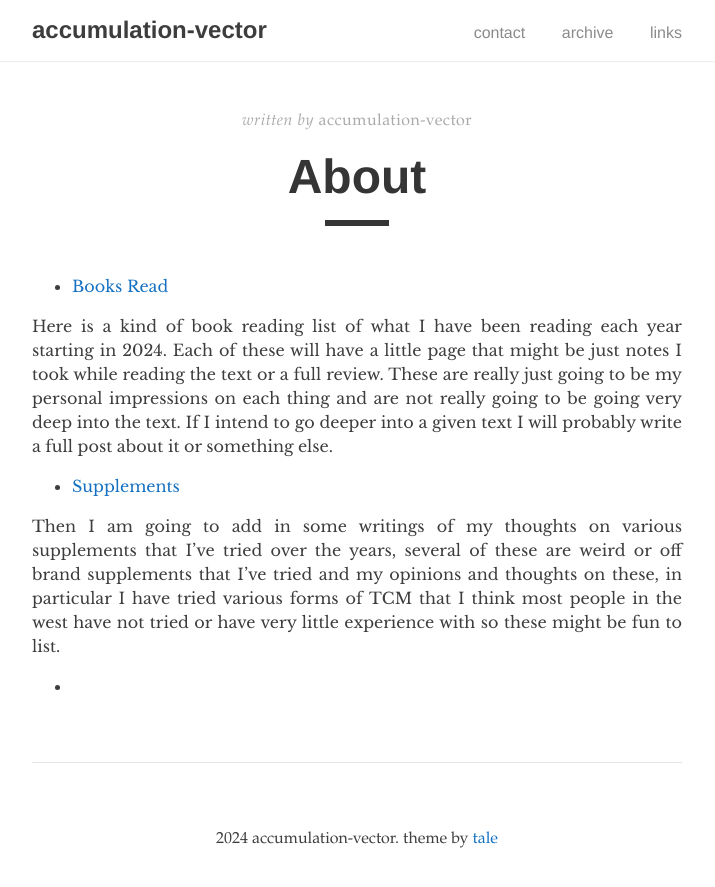
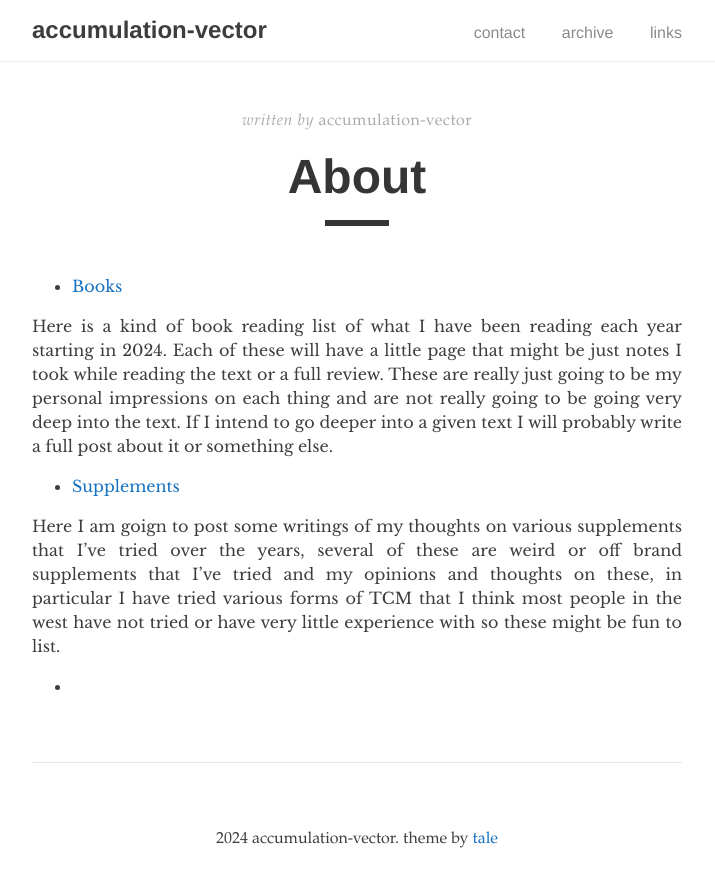
Before and after one commit to accumulationvector/accumulationvector.github.io, a Jekyll site: the page built from _pages/about.md, in a window 1280 px wide. Shown: the top 887 px of the page, without its empty margins (283-998 px from the left). Built offline with Jekyll 4.4.1, drawn with Linux system fonts in a browser that asks for light colours.

Commit message:
Update about.md

```diff
--- a/_pages/about.md
+++ b/_pages/about.md
@@ -6,13 +6,13 @@
 ---
 
 
-- [Books Read]()
+- [Books](https://accumulationvector.com/books/)
 
 Here is a kind of book reading list of what I have been reading each year starting in 2024. Each of these will have a little page that might be just notes I took while reading the text or a full review. These are really just going to be my personal impressions on each thing and are not really going to be going very deep into the text. If I intend to go deeper into a given text I will probably write a full post about it or something else.
 
 
-- [Supplements]()
+- [Supplements](https://accumulationvector.com/supplements/)
 
-Then I am going to add in some writings of my thoughts on various supplements that I've tried over the years, several of these are weird or off brand supplements that I've tried and my opinions and thoughts on these, in particular I have tried various forms of TCM that I think most people in the west have not tried or have very little experience with so these might be fun to list.
+Here I am goign to post some writings of my thoughts on various supplements that I've tried over the years, several of these are weird or off brand supplements that I've tried and my opinions and thoughts on these, in particular I have tried various forms of TCM that I think most people in the west have not tried or have very little experience with so these might be fun to list.
 
 - []()
```
